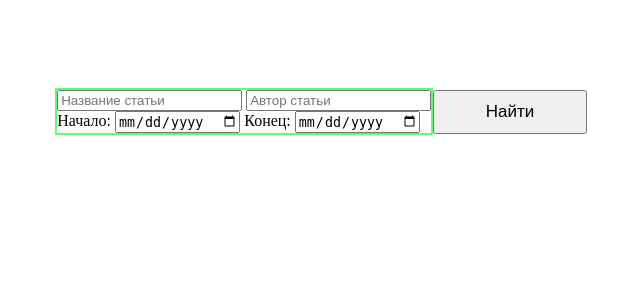
After one commit to bogdanpashtet/web_kursach, a PHP site: page /templates/search.html in a window 1280 px wide. The commit adds this page. Shown: the top 300 px of the page, without its empty margins (319-959 px from the left). Run offline with PHP 8.4, Linux system fonts and the light colour scheme.

Commit message:
first commit

```diff
--- a/category.php
+++ b/category.php
@@ -11,6 +11,8 @@ $title = $_GET['category'];
 
 include_once ("templates/header.html");
 
+include_once "templates/search.html";
+
 $link = new mysqli();
 require_once("templates/connection.php");
 
--- /dev/null
+++ b/styles/search_stylesheet.css
@@ -0,0 +1,26 @@
+#search {
+    margin: 5% 10% 0 10%;
+    display: flex;
+    flex-direction: row;
+    align-items: center;
+    justify-content: center;
+    padding: 2% 0 2% 0;
+}
+
+#fields {
+    border: #5bff75 2px solid;
+}
+
+.field {
+
+}
+
+#search_button {
+    font-size: 17px;
+    text-align: center;
+    padding: 10px 5% 10px 5%;
+}
+
+.dates {
+
+}
--- a/templates/header.html
+++ b/templates/header.html
@@ -5,7 +5,7 @@
   <meta charset="UTF-8">
   <meta name="viewport" content="width=device-width, initial-scale=1">
   <title><?= $title; ?></title>
-  <script src="/scripts/layout_script.js"></script>
+<!--  <script src="/scripts/layout_script.js"></script>-->
   <script src="https://cdn.ckeditor.com/4.18.0/standard/ckeditor.js"></script>
 </head>
 
--- a/templates/profile_template.html
+++ b/templates/profile_template.html
@@ -1,3 +1,5 @@
+<link rel="stylesheet" href="/styles/profile.css">
+
 <main class="main-content">
   <p>Пользователь: <?= $username; ?></p>
   <p class="logout"><a href="/logout.php">Выйти с профиля</a></p>
--- /dev/null
+++ b/templates/search.html
@@ -0,0 +1,19 @@
+<link rel="stylesheet" href="/styles/search_stylesheet.css">
+
+  <form method="get" id="search">
+    <div id="fields">
+      <input type="text" id="article_name" name="article_name" placeholder="Название статьи" width="50">
+
+      <input type="text" id="article_author" name="article_author" placeholder="Автор статьи">
+      <div class="dates">
+        Начало:
+        <input type="date" id="article_date_start" name="article_date_start" placeholder="Дата написания статьи">
+
+        Конец:
+        <input type="date" id="article_date_end" name="article_date_end" placeholder="Дата написания статьи">
+      </div>
+    </div>
+
+    <input id="search_button" type="submit" value="Найти">
+
+  </form>
```
Also changed, not shown: functions/output_articles_func.php (+5 -3 lines), styles/article_list_style.css (+9 -3 lines), README.md.
